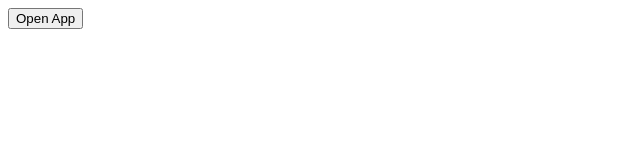
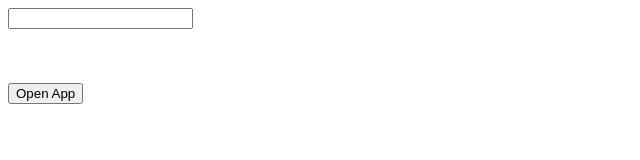
Before and after one commit to naomijustin/TestRedirectToApp, a plain HTML site: page index.html in a window 1280 px wide. Shown: the whole page, without its empty margins (0-640 px from the left). Drawn offline with nearby package versions, Linux system fonts and the light colour scheme.

Commit message:
Added input field

```diff
--- a/index.html
+++ b/index.html
@@ -8,6 +8,9 @@
     <script src="https://ajax.googleapis.com/ajax/libs/jquery/3.6.3/jquery.min.js"></script>
 </head>
 <body>
+    <input/>
+    <br/><br/><br/><br/>
+
     <button id="btnOpenApp">Open App</button>
     <script>
         $("#btnOpenApp").click(function(e){
```
